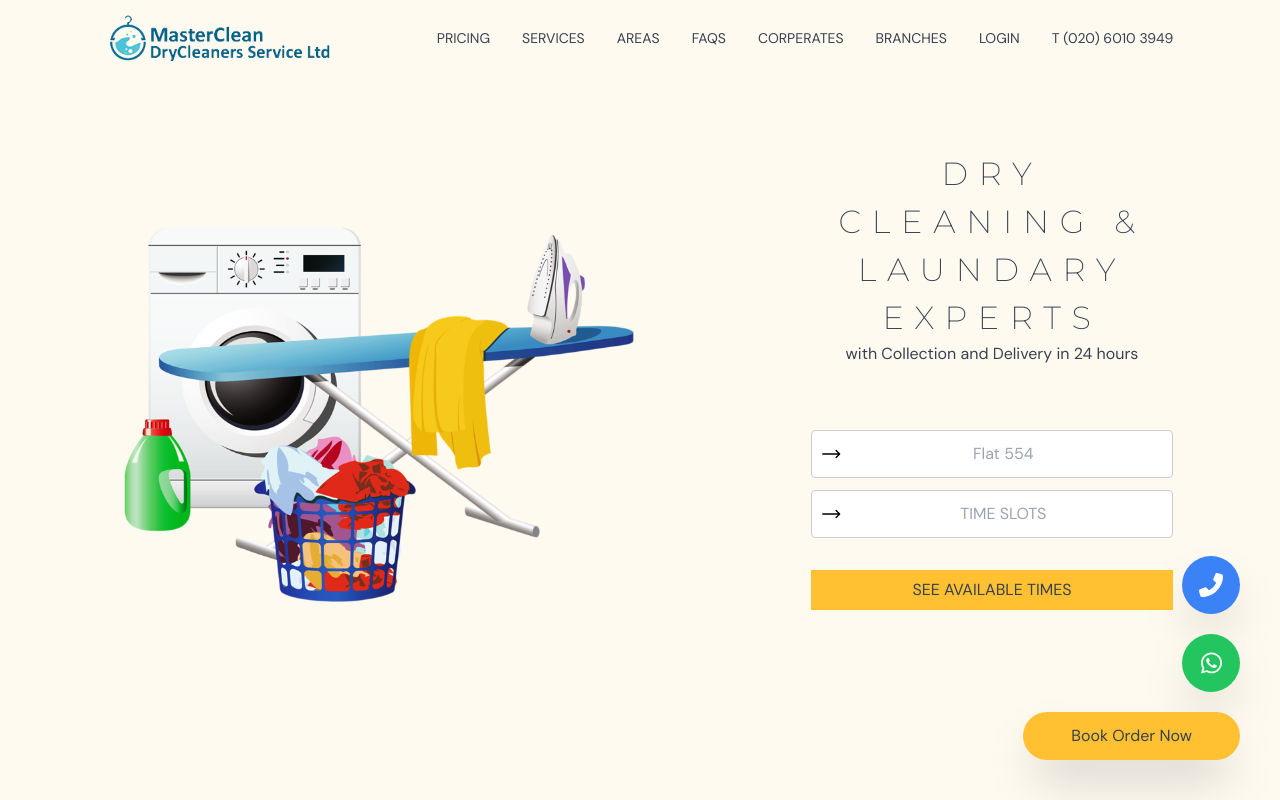
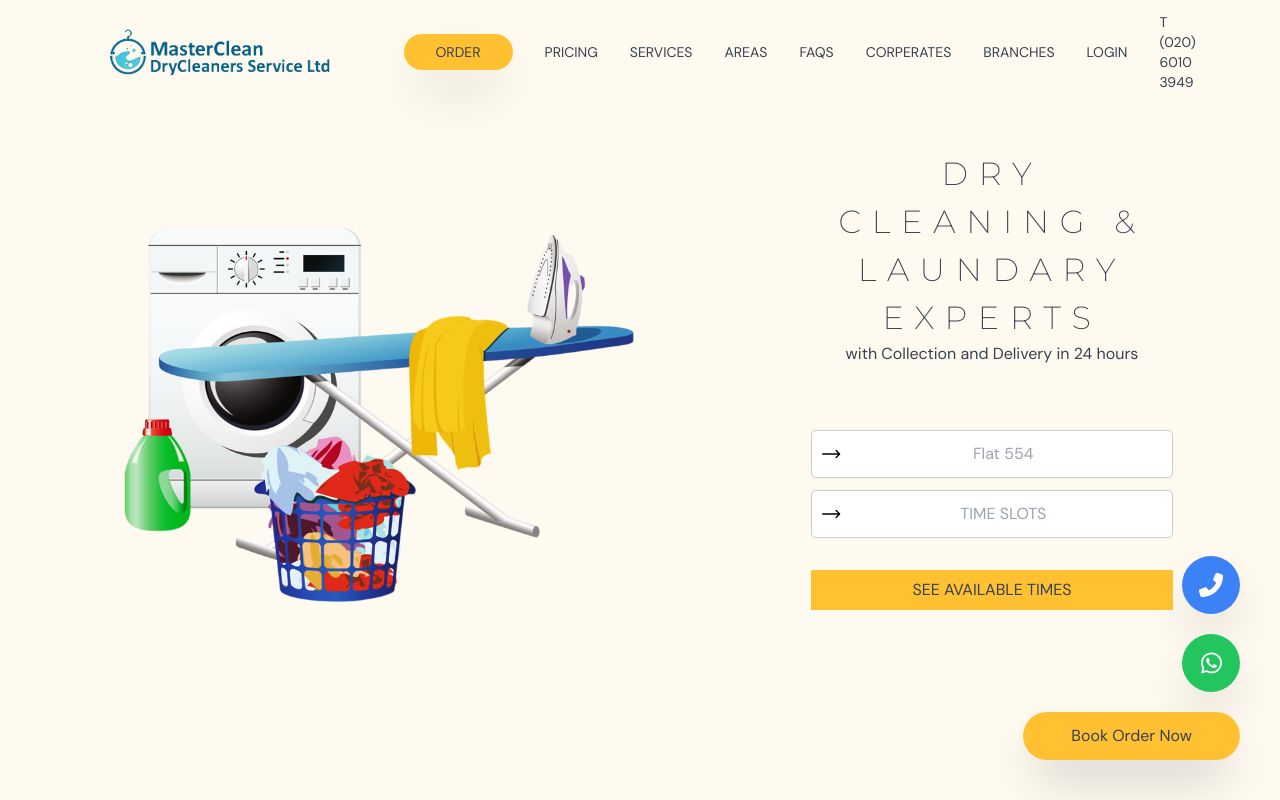
Before and after one commit to sajeerpm/laundary-web-2, a React (Vite) app: page / in a window 1280 px wide. Shown: the top 800 px of the page. Built offline with nearby package versions, Linux system fonts and the light colour scheme; no server answers.

Commit message:
added latest changes - 4

```diff
--- a/src/App.tsx
+++ b/src/App.tsx
@@ -1,4 +1,4 @@
-import { Route, Routes } from "react-router-dom";
+import { Route, Routes, useLocation } from "react-router-dom";
 import Navbar from "./pages/navbar";
 import PrivateRoutes from "./components/PrivateRoutes";
 import HomeScreen from "./pages/landingScreen/HomeScreen";
@@ -16,7 +16,11 @@ import Branches from "./pages/branches/Branches";
 import FloatingButton from "./shared/FloatingButton";
 
 function App() {
+  const location = useLocation();
+  const path = location.pathname;
   const [isTopOfPage, setIsTopOfPage] = useState<boolean>(true);
+
+  console.log(path);
 
   useEffect(() => {
     const handleScroll = () => {
@@ -48,7 +52,7 @@ function App() {
         <Route element={<PageNotFound />} path="*" />
       </Routes>
       <Footer />
-      <FloatingButton />
+      <FloatingButton path={path} />
     </>
   );
 }
--- a/src/pages/landingScreen/HomeScreen.tsx
+++ b/src/pages/landingScreen/HomeScreen.tsx
@@ -3,8 +3,12 @@ import AboutCompany from "./aboutCompany";
 import Pricing from "./pricing";
 import HowItWorks from "./howitworks";
 import Home from "./home";
+import { useEffect } from "react";
 
 function HomeScreen() {
+  useEffect(() => {
+    window.scrollTo(0, 0);
+  }, []);
   return (
     <div className="bg-white">
       <Home />
--- a/src/pages/navbar/index.tsx
+++ b/src/pages/navbar/index.tsx
@@ -45,15 +45,13 @@ const Navbar = ({ isTopOfPage }: Props) => {
             {isAboveMediumScreens ? (
               <div className={`${flexBetween}`}>
                 <div className={`${flexBetween} gap-8 text-sm`}>
-                  {selectedPage !== SelectedPage.Home && (
                   <Link
-                      className={`uppercase`}
+                    className={`rounded-full bg-secondary-500 px-8 py-2 uppercase text-gray-700 shadow-2xl`}
                     to="/"
                     onClick={() => handleOnClick(SelectedPage.Home)}
                   >
-                      Orders
+                    Order
                   </Link>
-                  )}
                   <Link
                     className={`uppercase ${
                       selectedPage === SelectedPage.Pricing
@@ -171,7 +169,6 @@ const Navbar = ({ isTopOfPage }: Props) => {
 
           {/* MENU ITEMS */}
           <div className="flex flex-col justify-center gap-6 text-lg text-white">
-            {selectedPage !== SelectedPage.Home && (
             <Link
               className={`text-center uppercase`}
               to="/"
@@ -179,7 +176,6 @@ const Navbar = ({ isTopOfPage }: Props) => {
             >
               Orders
             </Link>
-            )}
             <Link
               className={`text-center uppercase ${
                 selectedPage === SelectedPage.Pricing
--- a/src/shared/FloatingButton.tsx
+++ b/src/shared/FloatingButton.tsx
@@ -3,8 +3,13 @@ import { FontAwesomeIcon } from "@fortawesome/react-fontawesome";
 import { faWhatsapp } from "@fortawesome/free-brands-svg-icons";
 import { faPhoneAlt } from "@fortawesome/free-solid-svg-icons";
 import { Link } from "react-router-dom";
+import AnchorLink from "react-anchor-link-smooth-scroll";
 
-const FloatingButton: React.FC = () => {
+interface FloatingButtonProps {
+  path: string;
+}
+
+const FloatingButton: React.FC<FloatingButtonProps> = ({ path }) => {
   const [isVisible, setIsVisible] = useState(true);
 
   useEffect(() => {
@@ -46,11 +51,19 @@ const FloatingButton: React.FC = () => {
           <FontAwesomeIcon icon={faWhatsapp} size="xl" />
         </button>
       </a>
-      <Link to={`/`}>
-        <button className="rounded-full bg-secondary-500 px-12 py-3 text-gray-700 shadow-2xl">
-          Book Order Now
-        </button>
-      </Link>
+      {path == "/laundary-web-2/" || path == "/" ? (
+        <AnchorLink href={`#home`}>
+          <button className="rounded-full bg-secondary-500 px-12 py-3 text-gray-700 shadow-2xl">
+            Book Order Now
+          </button>
+        </AnchorLink>
+      ) : (
+        <Link to={`/`}>
+          <button className="rounded-full bg-secondary-500 px-12 py-3 text-gray-700 shadow-2xl">
+            Book Order Now
+          </button>
+        </Link>
+      )}
     </div>
   );
 };
```
Lines whose indentation alone changed are shown as unchanged.
